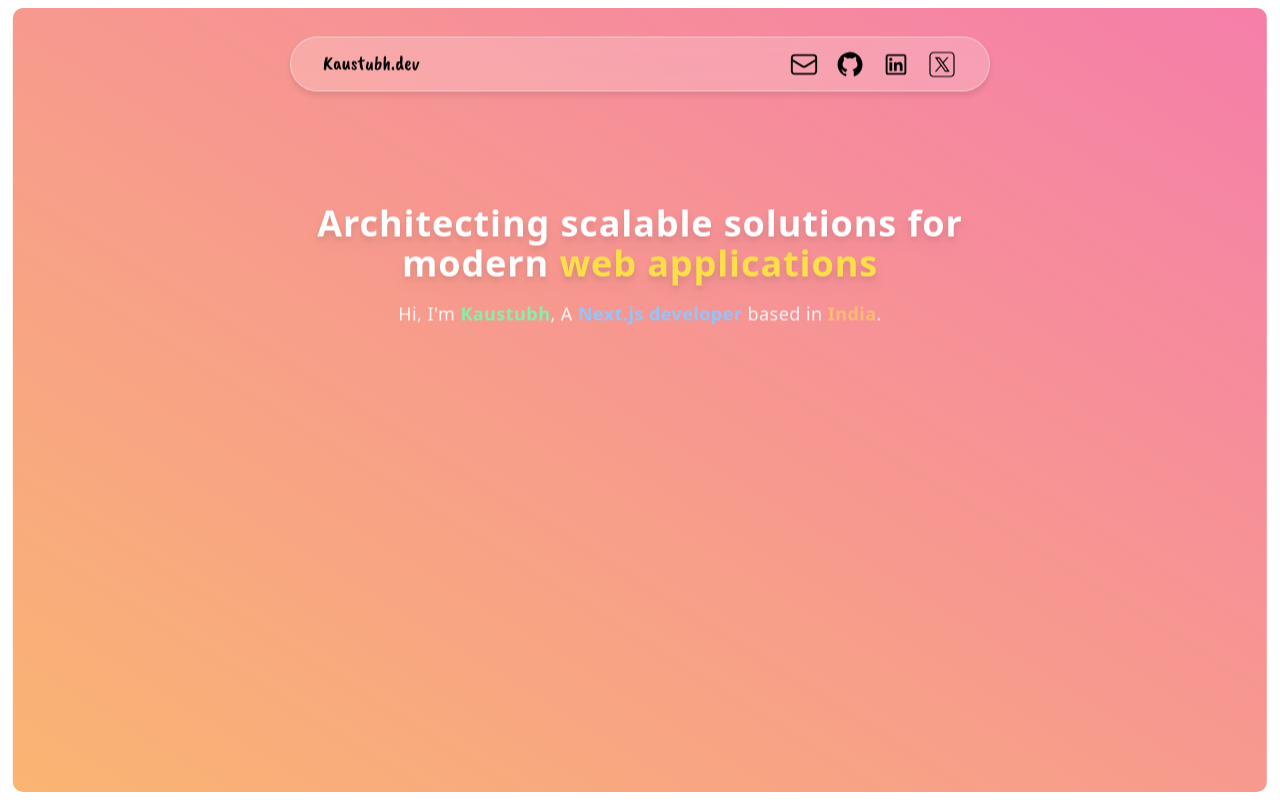
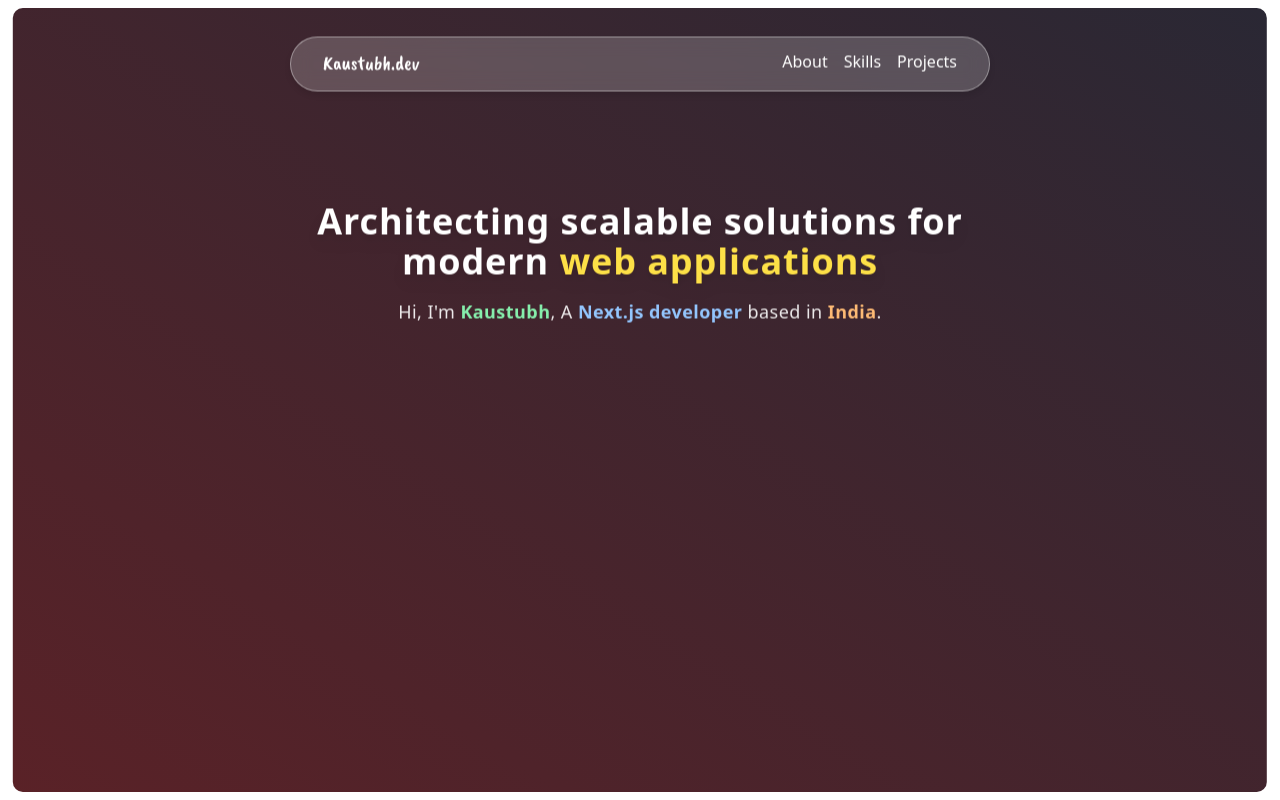
Before and after one commit to Kaustubhhub/portfolio_v2, a Next.js app: page / in a window 1280 px wide. Built offline with nearby package versions, Linux system fonts and the light colour scheme.

Commit message:
gradient changed

```diff
--- a/components/backgroundGradientAnimation.tsx
+++ b/components/backgroundGradientAnimation.tsx
@@ -4,7 +4,8 @@ import Navbar from "./navbar";
 const BackgroundGradientFunction: React.FC = () => {
     return (
         <div>
-            <div className="animate-gradient-shift bg-gradient-to-tr from-yellow-300 via-pink-400 to-purple-300 bg-[length:400%_400%] h-[98vh] w-[98vw] absolute top-[50%] left-[50%] transform -translate-x-[50%] -translate-y-[50%] rounded-[10px]"></div>
+<div className="animate-gradient-shift bg-gradient-to-tr from-red-900 via-gray-800 to-cyan-800 bg-[length:400%_400%] h-[98vh] w-[98vw] absolute top-[50%] left-[50%] transform -translate-x-[50%] -translate-y-[50%] rounded-[10px]"></div>
+
             <div className="absolute top-[8%] left-1/2 transform -translate-x-1/2 -translate-y-1/2 h-[55px] w-[700px] rounded-[100px] bg-white/20 border border-white/40 shadow-[0_4px_6px_rgba(0,0,0,0.1)] backdrop-blur-[10px]">
                 <Navbar />
                 <div className="pt-20">
--- a/components/navbar.tsx
+++ b/components/navbar.tsx
@@ -8,31 +8,19 @@ const caveatBrush = Caveat_Brush({
 const Navbar = () => {
     return (
         <div className="flex justify-between p-3 px-8">
-            <div className={`${caveatBrush.className} text-xl`}>
+            <div className={`${caveatBrush.className} text-xl text-white`}>
                 Kaustubh.dev
             </div>
-            <div className="flex justify-around gap-4">
+            <div className="flex justify-around gap-4 text-white">
                 <div>
-                    <svg xmlns="http://www.w3.org/2000/svg" fill="none" viewBox="0 0 24 24" stroke-width="1.5" stroke="currentColor" width="30" height="30">
-                        <path strokeLinecap="round" stroke-linejoin="round" d="M21.75 6.75v10.5a2.25 2.25 0 0 1-2.25 2.25h-15a2.25 2.25 0 0 1-2.25-2.25V6.75m19.5 0A2.25 2.25 0 0 0 19.5 4.5h-15a2.25 2.25 0 0 0-2.25 2.25m19.5 0v.243a2.25 2.25 0 0 1-1.07 1.916l-7.5 4.615a2.25 2.25 0 0 1-2.36 0L3.32 8.91a2.25 2.25 0 0 1-1.07-1.916V6.75" />
-                    </svg>
+                    About
                 </div>
                 <div>
-                    <svg xmlns="http://www.w3.org/2000/svg" x="0px" y="0px" width="30" height="30" viewBox="0 0 24 24">
-                        <path d="M10.9,2.1c-4.6,0.5-8.3,4.2-8.8,8.7c-0.5,4.7,2.2,8.9,6.3,10.5C8.7,21.4,9,21.2,9,20.8v-1.6c0,0-0.4,0.1-0.9,0.1 c-1.4,0-2-1.2-2.1-1.9c-0.1-0.4-0.3-0.7-0.6-1C5.1,16.3,5,16.3,5,16.2C5,16,5.3,16,5.4,16c0.6,0,1.1,0.7,1.3,1c0.5,0.8,1.1,1,1.4,1 c0.4,0,0.7-0.1,0.9-0.2c0.1-0.7,0.4-1.4,1-1.8c-2.3-0.5-4-1.8-4-4c0-1.1,0.5-2.2,1.2-3C7.1,8.8,7,8.3,7,7.6C7,7.2,7,6.6,7.3,6 c0,0,1.4,0,2.8,1.3C10.6,7.1,11.3,7,12,7s1.4,0.1,2,0.3C15.3,6,16.8,6,16.8,6C17,6.6,17,7.2,17,7.6c0,0.8-0.1,1.2-0.2,1.4 c0.7,0.8,1.2,1.8,1.2,3c0,2.2-1.7,3.5-4,4c0.6,0.5,1,1.4,1,2.3v2.6c0,0.3,0.3,0.6,0.7,0.5c3.7-1.5,6.3-5.1,6.3-9.3 C22,6.1,16.9,1.4,10.9,2.1z"></path>
-                    </svg>
+                    Skills
                 </div>
                 <div>
-                    <svg xmlns="http://www.w3.org/2000/svg" x="0px" y="0px" width="30" height="30" viewBox="0 0 32 32">
-                        <path d="M 7.5 5 C 6.132813 5 5 6.132813 5 7.5 L 5 24.5 C 5 25.867188 6.132813 27 7.5 27 L 24.5 27 C 25.867188 27 27 25.867188 27 24.5 L 27 7.5 C 27 6.132813 25.867188 5 24.5 5 Z M 7.5 7 L 24.5 7 C 24.785156 7 25 7.214844 25 7.5 L 25 24.5 C 25 24.785156 24.785156 25 24.5 25 L 7.5 25 C 7.214844 25 7 24.785156 7 24.5 L 7 7.5 C 7 7.214844 7.214844 7 7.5 7 Z M 10.4375 8.71875 C 9.488281 8.71875 8.71875 9.488281 8.71875 10.4375 C 8.71875 11.386719 9.488281 12.15625 10.4375 12.15625 C 11.386719 12.15625 12.15625 11.386719 12.15625 10.4375 C 12.15625 9.488281 11.386719 8.71875 10.4375 8.71875 Z M 19.46875 13.28125 C 18.035156 13.28125 17.082031 14.066406 16.6875 14.8125 L 16.625 14.8125 L 16.625 13.5 L 13.8125 13.5 L 13.8125 23 L 16.75 23 L 16.75 18.3125 C 16.75 17.074219 16.996094 15.875 18.53125 15.875 C 20.042969 15.875 20.0625 17.273438 20.0625 18.375 L 20.0625 23 L 23 23 L 23 17.78125 C 23 15.226563 22.457031 13.28125 19.46875 13.28125 Z M 9 13.5 L 9 23 L 11.96875 23 L 11.96875 13.5 Z"></path>
-                    </svg>
+                    Projects
                 </div>
-                <div>
-                    <svg xmlns="http://www.w3.org/2000/svg" x="0px" y="0px" width="30" height="30" viewBox="0 0 50 50">
-                        <path d="M 11 4 C 7.1456661 4 4 7.1456661 4 11 L 4 39 C 4 42.854334 7.1456661 46 11 46 L 39 46 C 42.854334 46 46 42.854334 46 39 L 46 11 C 46 7.1456661 42.854334 4 39 4 L 11 4 z M 11 6 L 39 6 C 41.773666 6 44 8.2263339 44 11 L 44 39 C 44 41.773666 41.773666 44 39 44 L 11 44 C 8.2263339 44 6 41.773666 6 39 L 6 11 C 6 8.2263339 8.2263339 6 11 6 z M 13.085938 13 L 22.308594 26.103516 L 13 37 L 15.5 37 L 23.4375 27.707031 L 29.976562 37 L 37.914062 37 L 27.789062 22.613281 L 36 13 L 33.5 13 L 26.660156 21.009766 L 21.023438 13 L 13.085938 13 z M 16.914062 15 L 19.978516 15 L 34.085938 35 L 31.021484 35 L 16.914062 15 z"></path>
-                    </svg>
-                </div>
-
             </div>
         </div>
     );
```
